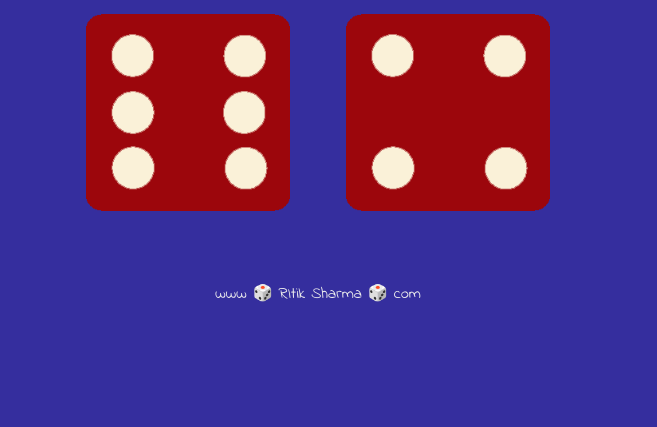
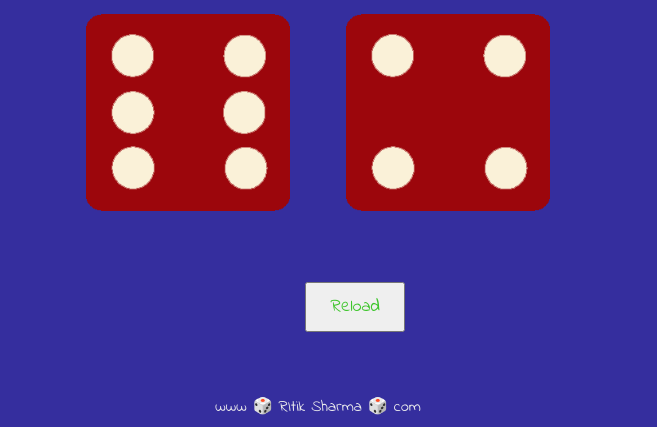
Before and after one commit to sharma10ritik/Dice, a plain HTML site: page images/index.html in a window 1280 px wide. Shown: the part 481-908 px from the top of the page, without its empty margins (322-979 px from the left). Before the commit the page ends 800 px from the top, so only its background shows below. Drawn offline with Linux system fonts and the light colour scheme; files whose address does not match are found by name.

Commit message:
Update index.html

```diff
--- a/images/index.html
+++ b/images/index.html
@@ -42,6 +42,19 @@ img {
 footer {
   margin-top: 5%;
   color: #EEEEEE;
+  text-align: center;
+  font-family: 'Indie Flower', cursive;
+
+}
+      button {
+  height: 50px;
+  width:100px;
+  font-size: large;
+  font-family: Impact, Haettenschweiler, 'Arial Narrow Bold', sans-serif;
+  position: relative;
+  margin-left: 49%;
+    margin-top: 5%;
+    color: #3dc52b;
   text-align: center;
   font-family: 'Indie Flower', cursive;
 
@@ -99,6 +112,8 @@ else {
   document.querySelector("h1").innerHTML = "🚩 Draw! 🚩";
 }
 </script>
+    <button  onclick="window.location.reload();">Reload</button>
+
       </body>
 
       <footer>
```
